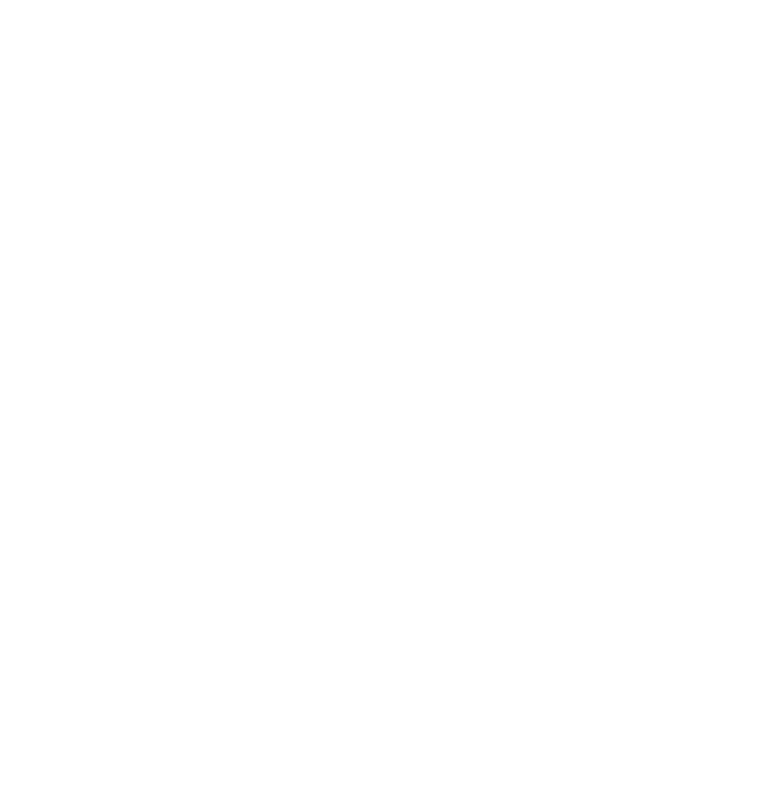
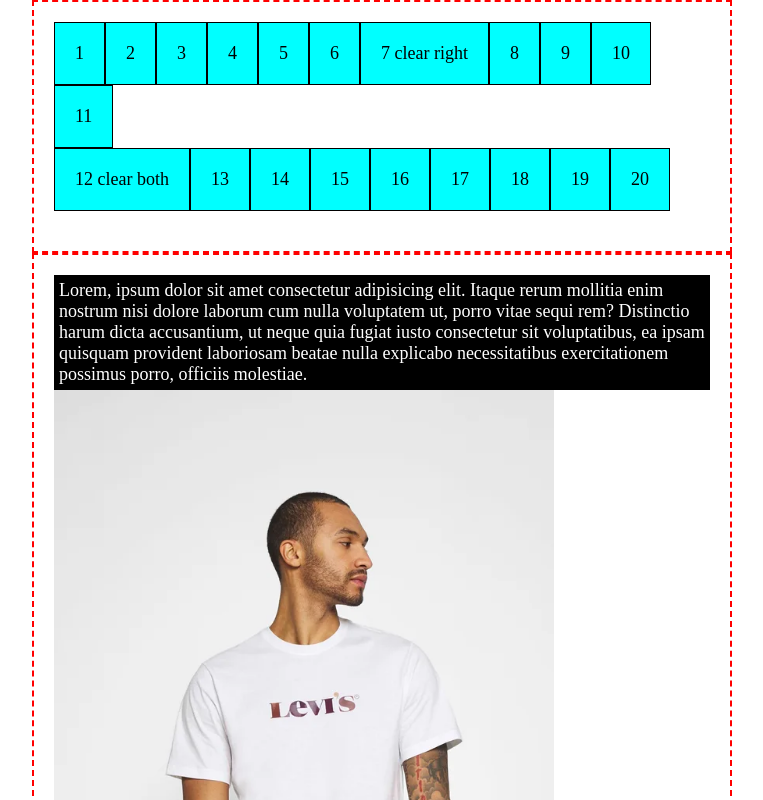
Before and after one commit to rock-biter/float-1, a plain HTML site: page index.html in a window 1280 px wide. Shown: the top 800 px of the page, without its empty margins (258-1021 px from the left). Drawn offline with Linux system fonts and the light colour scheme.

Commit message:
live complete

```diff
--- a/css/app.css
+++ b/css/app.css
@@ -2,8 +2,37 @@ html {
   font-size: 18px;
 }
 
+* {
+  padding: 0;
+  margin: 0;
+  box-sizing: border-box;
+}
+
+body {
+
+}
+
+.clearfix::after {
+  content: "";
+  display: block;
+  clear: both;
+}
+
 .container {
+  max-width: 700px;
+  margin: 0 auto;
+  padding: 20px;
+  border: 2px dashed red;
+}
 
+.container div {
+  background-color: aqua;
+  border: 1px solid;
+  padding: 20px;
+}
+
+.container div {
+  float: left;
 }
 
 .fl {
@@ -13,3 +42,75 @@ html {
 .fr {
   float: right;
 }
+
+.cl {
+  clear: left;
+}
+
+.cr {
+  clear: right;
+}
+
+.cb {
+  clear: both;
+}
+
+
+p {
+  color: white;
+  padding: 5px;
+  background: #000;
+}
+
+.clearfix::after {
+    content: "";
+    display: block;
+    clear: both;
+    height: 20px;
+}
+
+img {
+  display: block;
+}
+
+/* .row {
+  max-width: 1024px;
+  margin: 0 auto;
+}
+
+.col {
+  float: left;
+}
+
+.col.sidebar {
+  width: 250px;
+}
+
+.col.content {
+  width: calc(100% - 250px - 250px);
+} */
+
+/* debug */
+.debug header {
+  background: yellow;
+}
+
+.debug footer {
+  background-color: aquamarine;
+}
+
+.debug header, .debug footer {
+  min-height: 300px;
+}
+
+.debug .col {
+  min-height: 300px;
+}
+
+.debug .sidebar {
+  background-color: darksalmon;
+}
+
+.debug .content {
+  background-color: purple;
+}
--- a/index.html
+++ b/index.html
@@ -7,10 +7,60 @@
   <title>Float parte 1</title>
   <link rel="stylesheet" href="css/app.css">
 </head>
-<body>
+<body class="">
+
+  <div class="container clearfix">
+    <div>1</div>
+    <div>2</div>
+    <div>3</div>
+    <div>4</div>
+    <div>5</div>
+    <div>6</div>
+    <div class="cr">7 clear right</div>
+    <div>8</div>
+    <div>9</div>
+    <div>10</div>
+    <div>11</div>
+    <div class="cb">12 clear both</div>
+    <div>13</div>
+    <div>14</div>
+    <div>15</div>
+    <div>16</div>
+    <div>17</div>
+    <div>18</div>
+    <div>19</div>
+    <div>20</div>
+    <!-- <p class="cb">no float clear both</p> -->
+  </div>
 
   <div class="container">
+    <p>
+      Lorem, ipsum dolor sit amet consectetur adipisicing elit. Itaque rerum mollitia enim nostrum nisi dolore laborum cum nulla voluptatem ut, porro vitae sequi rem? Distinctio harum dicta accusantium, ut neque quia fugiat iusto consectetur sit voluptatibus, ea ipsam quisquam provident laboriosam beatae nulla explicabo necessitatibus exercitationem possimus porro, officiis molestiae.
+    </p>
+    <img src="img/1.webp"  width="500" alt="">
   </div>
+
+  <!-- <header>
+
+  </header>
+
+  <main>
+
+    <section class="clearfix row">
+      <div class="col sidebar">
+        sidebar
+      </div>
+      <div class="col content">
+        content
+      </div>
+      <div class="col sidebar">
+        sidebar
+      </div>
+    </section>
+
+  </main>
+
+  <footer></footer> -->
 
 </body>
 </html>
```
Also changed, not shown: img/1.webp (added), img/1b.webp (added), img/2.webp (added), img/2b.webp (added).
